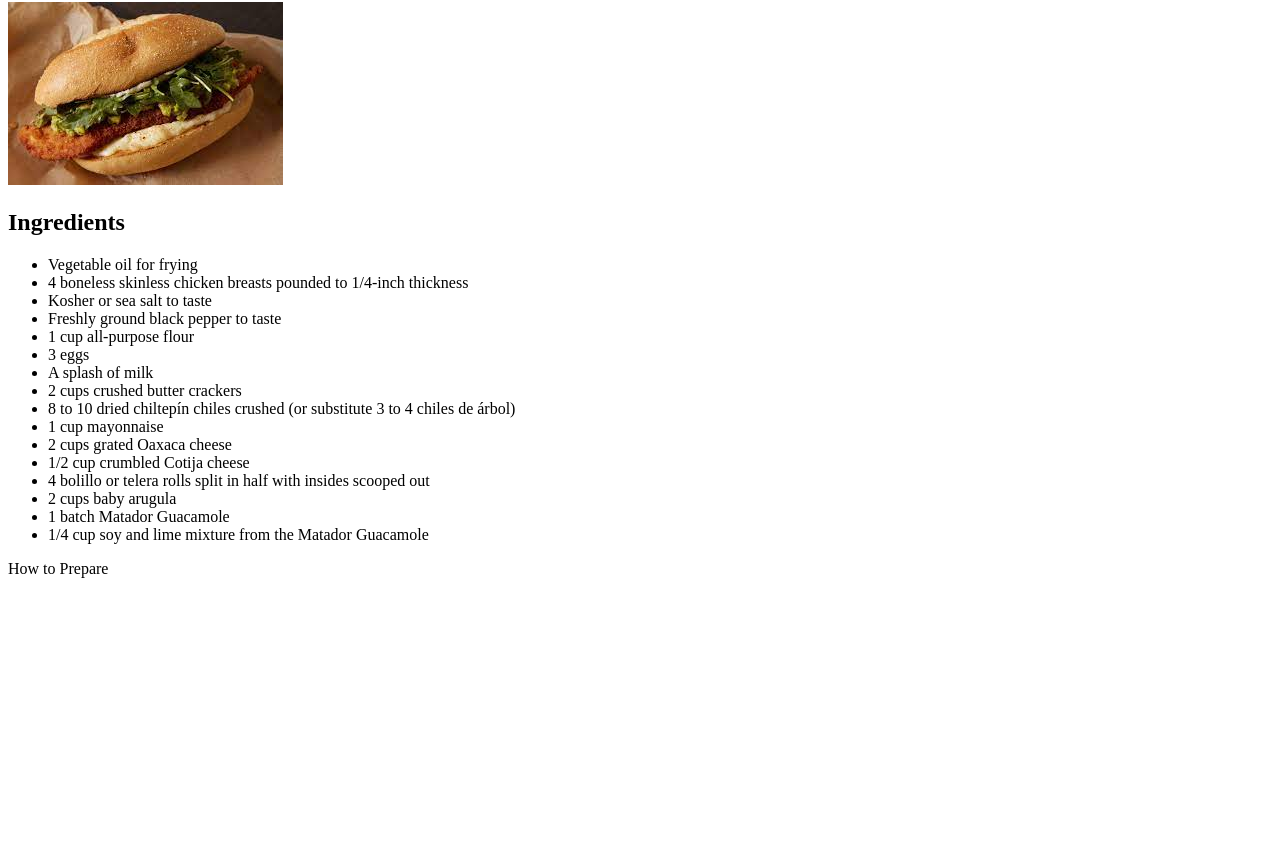
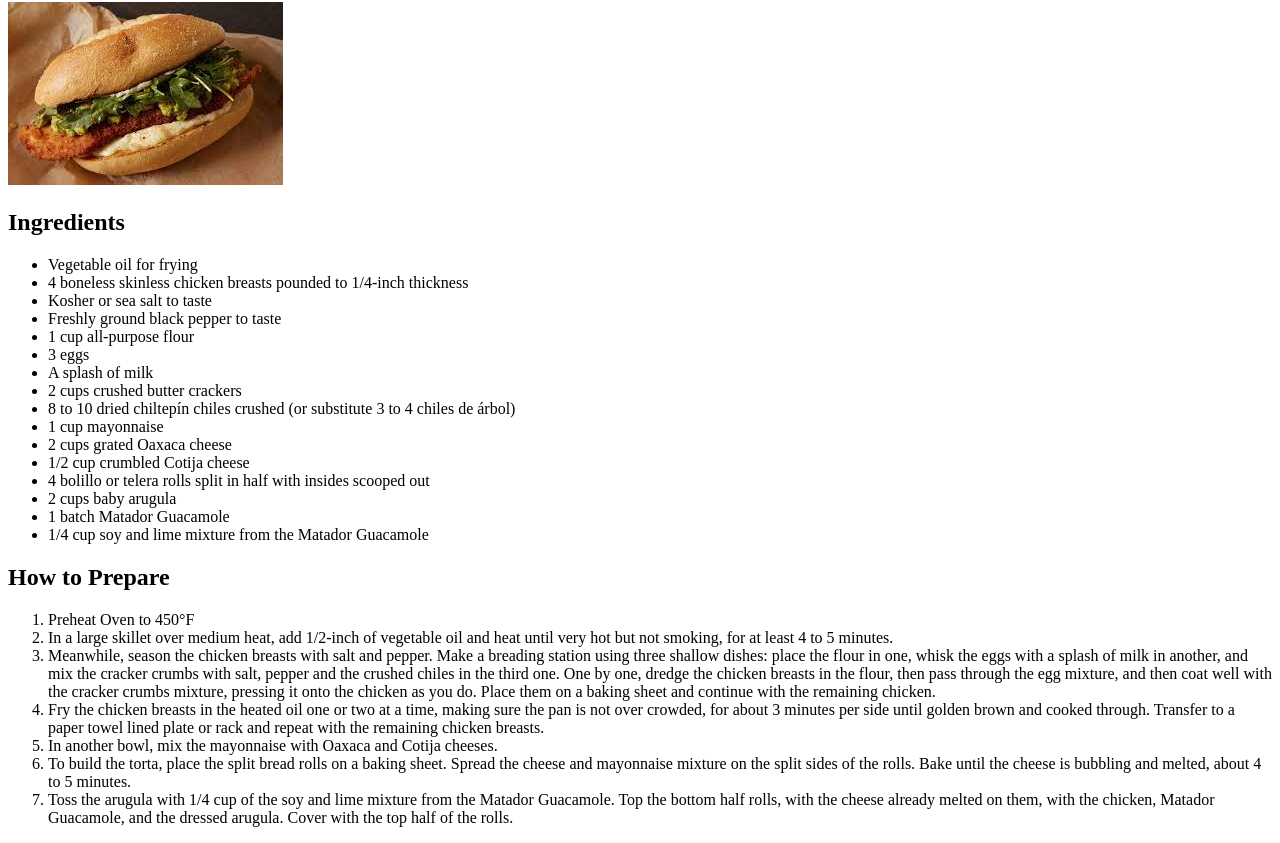
Before and after one commit to KwaziiMedia/odin-recipes, a plain HTML site: page recipes/torta.html in a window 1280 px wide. Shown: the part 78-921 px from the top of the page. Before the commit the page ends 800 px from the top, so only its background shows below. Drawn offline with Linux system fonts and the light colour scheme.

Commit message:
Add How to Prepare Recipe ol and Image for Recipe

```diff
--- a/recipes/torta.html
+++ b/recipes/torta.html
@@ -41,6 +41,21 @@
                 <li>1/4 cup soy and lime mixture from the Matador Guacamole
                 </li>
             </ul>
-                <p>How to Prepare</p>
+                <h2>How to Prepare</h2>
+                <ol>
+                    <li>Preheat Oven to 450°F</li>
+
+                    <li>In a large skillet over medium heat, add 1/2-inch of vegetable oil and heat until very hot but not smoking, for at least 4 to 5 minutes.</li>
+
+                    <li>Meanwhile, season the chicken breasts with salt and pepper. Make a breading station using three shallow dishes: place the flour in one, whisk the eggs with a splash of milk in another, and mix the cracker crumbs with salt, pepper and the crushed chiles in the third one. One by one, dredge the chicken breasts in the flour, then pass through the egg mixture, and then coat well with the cracker crumbs mixture, pressing it onto the chicken as you do. Place them on a baking sheet and continue with the remaining chicken.</li>
+
+                    <li>Fry the chicken breasts in the heated oil one or two at a time, making sure the pan is not over crowded, for about 3 minutes per side until golden brown and cooked through. Transfer to a paper towel lined plate or rack and repeat with the remaining chicken breasts.</li>
+
+                    <li>In another bowl, mix the mayonnaise with Oaxaca and Cotija cheeses.</li>
+
+                    <li>To build the torta, place the split bread rolls on a baking sheet. Spread the cheese and mayonnaise mixture on the split sides of the rolls. Bake until the cheese is bubbling and melted, about 4 to 5 minutes.</li>
+
+                    <li>Toss the arugula with 1/4 cup of the soy and lime mixture from the Matador Guacamole. Top the bottom half rolls, with the cheese already melted on them, with the chicken, Matador Guacamole, and the dressed arugula. Cover with the top half of the rolls.</li>
+                </ol>
 </body>
 </html>
```
